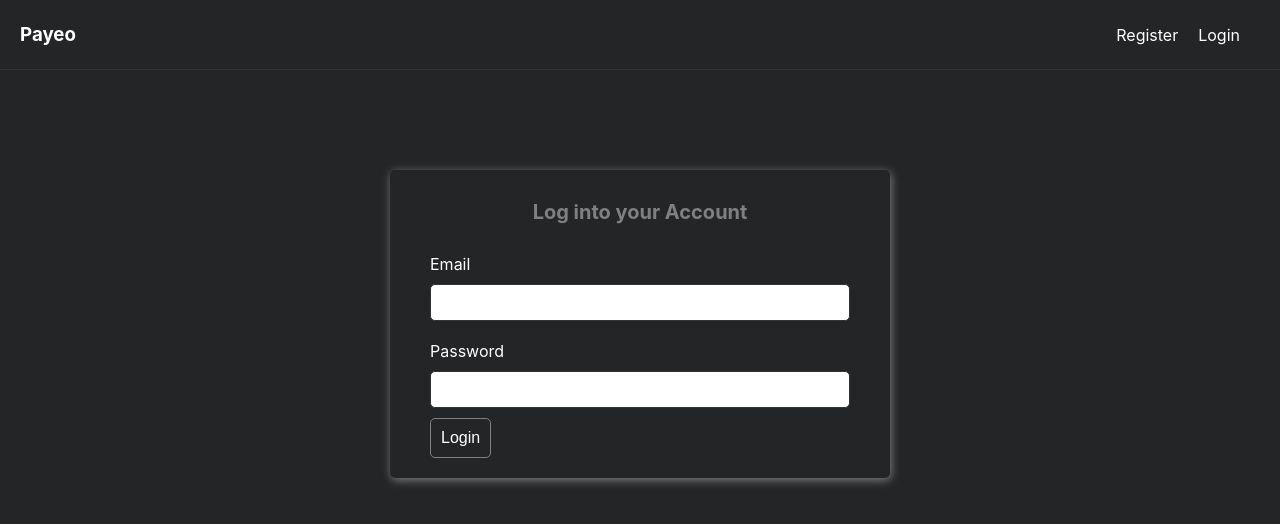
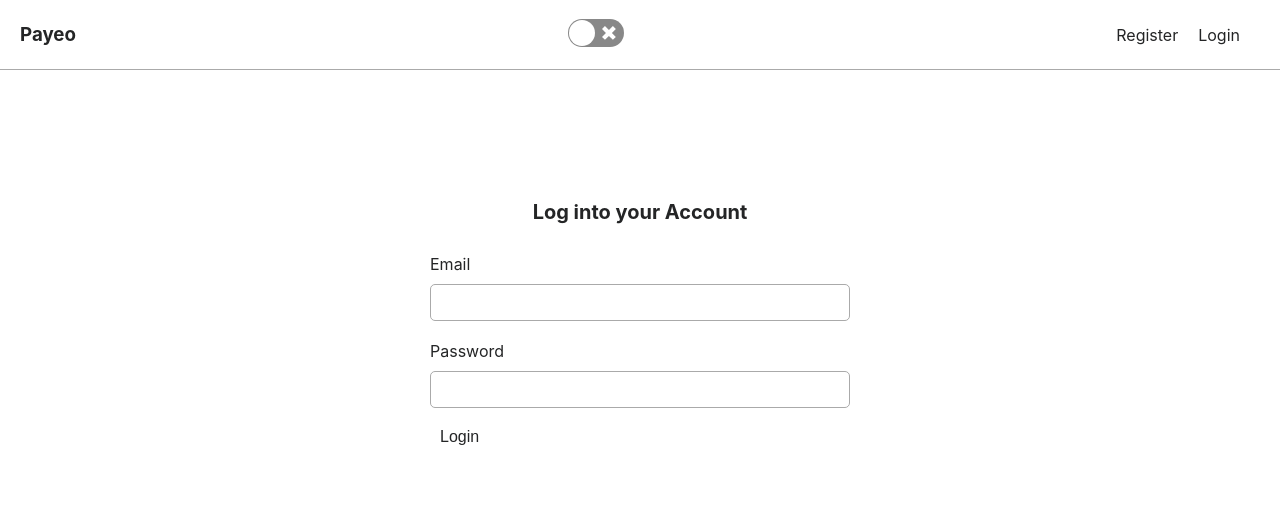
Before and after one commit to Payeo/Orbital_5207_Payeo, a React (Create React App) app: page /login in a window 1280 px wide. Shown: the top 524 px of the page. Built offline with nearby package versions, Linux system fonts and the light colour scheme; no server answers.

Commit message:
feat: light-mode dark-mode functionality

```diff
--- a/package.json
+++ b/package.json
@@ -12,7 +12,8 @@
     "react-dom": "^17.0.2",
     "react-moment": "^1.1.1",
     "react-router-dom": "^5.3.0",
-    "react-scripts": "4.0.3",
+    "react-scripts": "^5.0.1",
+    "react-switch": "^6.0.0",
     "web-vitals": "^1.1.2"
   },
   "scripts": {
--- a/src/App.css
+++ b/src/App.css
@@ -2,14 +2,26 @@
   box-sizing: border-box;
 }
 
-:root {
-  --color-1: #242526;
-  --color-2: white;
+#light {
+  background-color: white;
+  color:  #242526;
   --color-3: #0084ff;
-  --color-4: grey;
+  --color-5: #eb4034;
+  --color-6: #aaaaaa;
+  --color-7: #d3d3d3;
+}
+#dark {
+  background-color:  #242526;
+  color:  white;
+  --color-3: #0084ff;
   --color-5: #eb4034;
   --color-6: #333;
   --color-7: #3d3d3d;
+}
+
+.switch {
+  display: flex;
+
 }
 
 /* App container */
@@ -221,6 +233,7 @@ section .form {
   border-radius: 25px;
   outline: none;
   border: none;
+  background-color: var(--color-6);
 }
 .messages {
   height: calc(100vh - 200px);
--- a/src/App.js
+++ b/src/App.js
@@ -7,14 +7,24 @@ import Login from "./pages/Login";
 import Profile from './pages/Profile'
 import AuthProvider from "./context/auth";
 import PrivateRoute from "./components/PrivateRoute";
+import { useState } from "react";
+import { ThemeContext } from "./components/Navbar";
 
 function App() {
+
+  const [theme, setTheme] = useState("light");
+
+  const toggleTheme = () => {
+    setTheme((curr) => (curr === "light" ? "dark" : "light"));
+  }
+
   return (
     <>
-    <div className="app_container">
+    <ThemeContext.Provider value={{ theme, toggleTheme }}>
+      <div className="app_container" id={theme}>
         <AuthProvider>
           <BrowserRouter>
-          <Navbar />
+            <Navbar toggleTheme={toggleTheme} theme={theme}/>
             <Switch>
               <Route exact path="/register" component={Register} />
               <Route exact path="/login" component={Login} />
@@ -24,6 +34,7 @@ function App() {
           </BrowserRouter>
         </AuthProvider>
       </div>
+    </ThemeContext.Provider>
     </>
   );
 }
--- a/src/components/Navbar.js
+++ b/src/components/Navbar.js
@@ -1,12 +1,15 @@
-import React, { useContext } from "react";
+import React, { useContext, createContext } from "react";
 import { Link } from "react-router-dom";
 import { auth, db } from "../firebase";
 import { signOut } from "firebase/auth";
 import { updateDoc, doc } from "firebase/firestore";
 import { AuthContext } from "../context/auth";
 import { useHistory } from "react-router-dom";
+import Switch from "react-switch";
 
-const Navbar = () => {
+export const ThemeContext = createContext(null);
+
+const Navbar = (props) => {
   const history = useHistory();
   const { user } = useContext(AuthContext);
 
@@ -22,6 +25,9 @@ const Navbar = () => {
     <h3>
       <Link to="/">Payeo</Link>
     </h3>
+    <div>
+      <Switch onChange={props.toggleTheme} checked={props.theme === "dark"} />
+    </div>
     <div className="logout_container">
       {user ? (
         <>
```
Also changed, not shown: 1 other file (tests, documents, lock files or other folders). Lines whose indentation alone changed are shown as unchanged.
